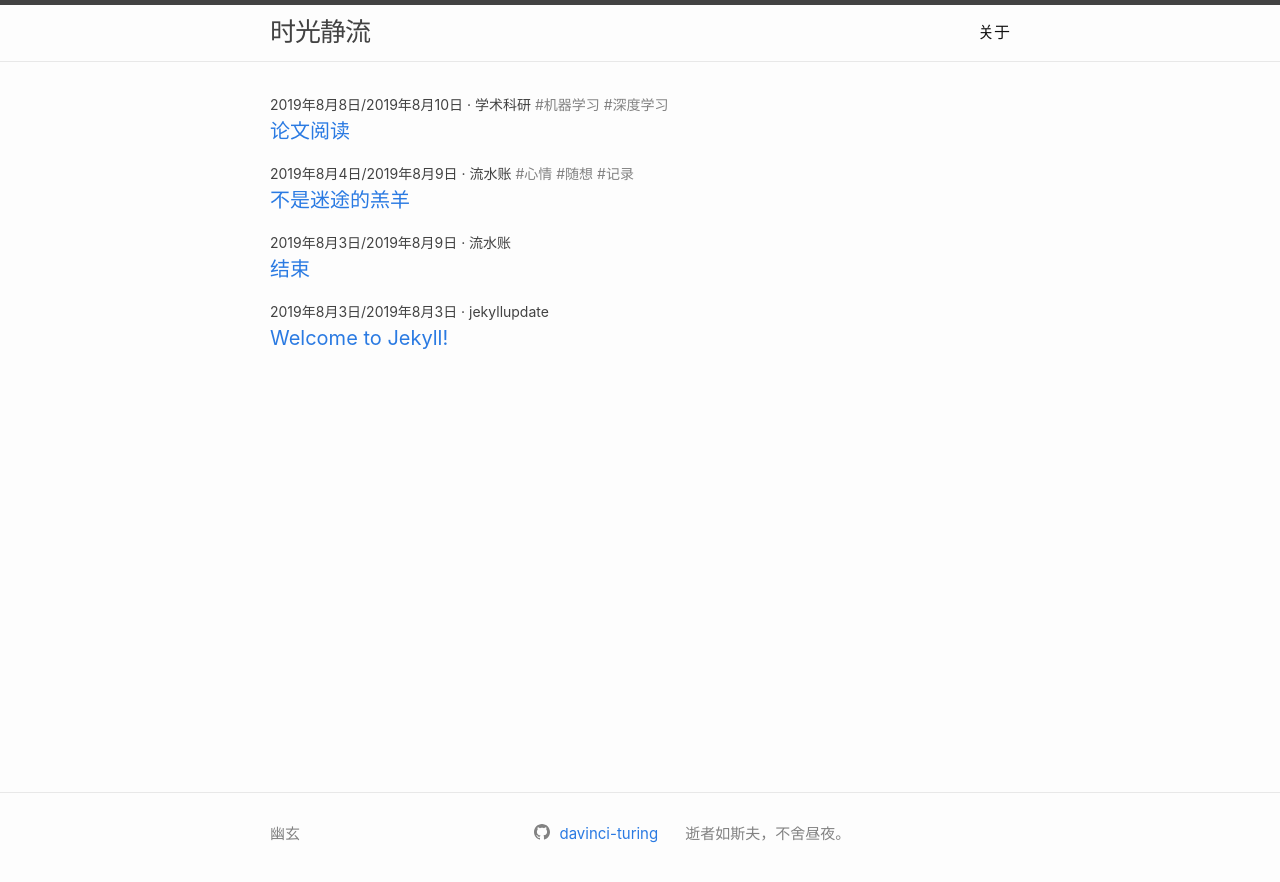
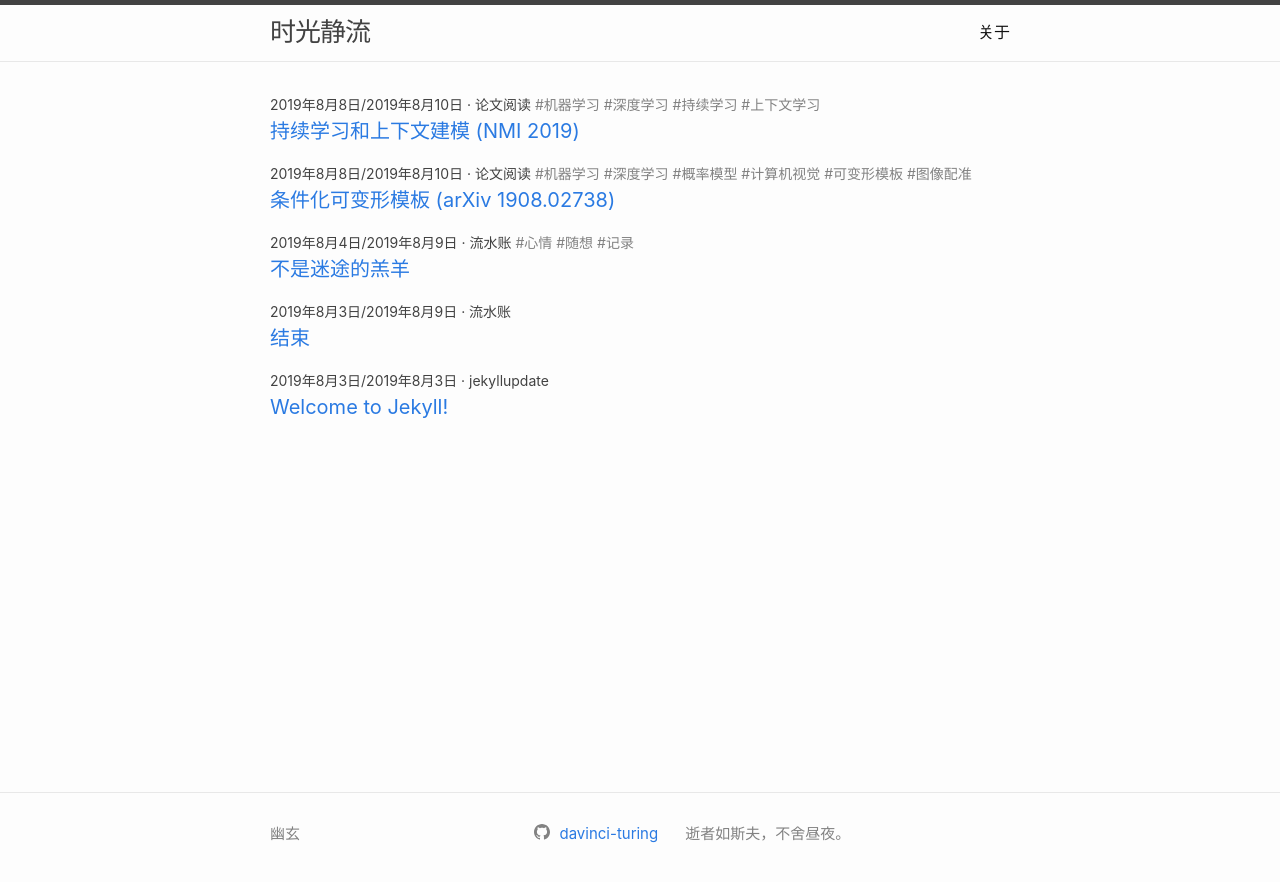
Before and after one commit to davinci-turing/davinci-turing.github.io, a Jekyll site: the page built from index.md, in a window 1280 px wide. Shown: the top 882 px of the page. Built offline with Jekyll 4.4.1, drawn with Linux system fonts in a browser that asks for light colours.

Commit message:
Update posts: update paper reading; add new one for continual learning

```diff
--- a/_posts/2019-08-04-no-idea-what-to-write.markdown
+++ b/_posts/2019-08-04-no-idea-what-to-write.markdown
@@ -75,3 +75,7 @@ LAGRANGE MULTIPLIERS](http://ramanujan.math.trinity.edu/wtrench/texts/TRENCH_LAG
 - RepPoints: Point Set Representation for Object Detection (ICCV 2019, [arXiv 1904.11490](https://arxiv.org/abs/1904.11490))，另外，RepPoints作者认为图森这个AlignDet的工作是RepPoints的特例（其实就是他们的基线模型），并分析了[实现上的一些差异](https://www.zhihu.com/question/338959309/answer/780428729)。
 
 今天查最大似然估计和最大后验估计的时候，发现[ESL](https://web.stanford.edu/~hastie/ElemStatLearn/)的一个小错误，我手头纸质版本的232页公式(8.23)，分母的积分应该是对参数\\(\theta\\)而不是对数据\\(\mathbf{Z}\\)，否则分母上\\(\mathbf{Z}\\)都积分积没了，怎么会得到“后验”呢。
+
+## 2019.8.10
+
+[3个方法解决百度网盘限速 （2019-08-04 更新）](https://www.runningcheese.com/baiduyun)
--- a/_posts/2019-08-08-paper-reading-deep-learning.markdown
+++ b/_posts/2019-08-08-paper-reading-cond-deform-template.markdown
@@ -1,19 +1,17 @@
 ---
 layout: post
-title:  "论文阅读"
+title:  "条件化可变形模板 (arXiv 1908.02738)"
 date:   2019-08-08 10:08:00 +0800
 date_update: 2019-08-10 14:19:00 +0800
-categories: 学术科研
-tags: [机器学习,深度学习]
+categories: 论文阅读
+tags: [机器学习,深度学习,概率模型,计算机视觉,可变形模板,图像配准]
 author: 幽玄
 use_mathjax: true
 ---
 
-## 可变形模板 Deformable Template
-
-&#9733;&#9733;&#9733; Learning Conditional Deformable Templates with Convolutional Networks. [arXiv 1908.02738](https://arxiv.org/abs/1908.02738)
-- 关键词：条件化模板，形变场，极大似然估计，微分同胚变换 diffeomorphism transform
-- 医疗图像处理，图像配准，对齐 alignment，对应关系 correspondence
+&#9733;&#9733;&#9733;&#9734; Learning Conditional Deformable Templates with Convolutional Networks. [[arXiv 1908.02738](https://arxiv.org/abs/1908.02738)]
+- 问题关键词：医疗图像处理，图像配准，对齐 alignment，对应关系 correspondence
+- 方法关键词：条件化模板，形变场，极大似然估计，微分同胚变换 diffeomorphism transform
 - 模板可以看成是对数据变化模式的概括。
 
 作者信息：
@@ -57,7 +55,7 @@ use_mathjax: true
 
 先验取对数的结果如下：
 \\[ \log p(\mathcal{V}) = -\gamma \Vert \bar{u}\_v \Vert^2 - \sum_{i=1}^n \frac{d}{2} \lambda_d \Vert u\_{v_i} \Vert^2 + \sum_{i=1}^n \frac{1}{2} \lambda_a \Vert \nabla u_{v_i} \Vert^2 + \mathrm{const}, \\]
-其中\\(d\\)为节点度数，\\(\nabla u_{v_i}\\)是形变场\\(\phi_{v_i}\\)也即偏移\\(u_{v_i}\\)的梯度。注意这里严格来说不应该取等号，另外原文公式(4)符号有点小问题，用的\\(u_i\\)，这里我改成了和原文公式(3)一致的\\(u_{v_i}\\)，不过用哪种都不影响理解。这个式子第一项很直接，第二项也好理解，度矩阵是对角阵，而每个像素的度应该是一样的，所以直接统一乘以度数\\(d\\)即可，&#9889;第三项暂时不知道怎么过来的，因为邻接矩阵照理来说是不包含负数的，怎么会计算出梯度来呢？原文这块引用了[参考文献17](https://arxiv.org/abs/1805.04605)，是作者之前的一个文章，里面确实写了相关的结果，但是也没有推导，结果在引文公式(6)下面，但是那块是直接用的拉普拉斯矩阵得到的结果 [[1]](#fn_gauss_precision_matrix_result)，而不是邻接矩阵，让人怀疑这两个地方是否矛盾，至少有一个不对？关于多元高斯分布的对数似然，可以参考[Wikipedia](https://en.wikipedia.org/wiki/Multivariate_normal_distribution#Likelihood_function) [[2]](#fn_gauss_log_likelihood)。
+其中\\(d\\)为节点度数，\\(\nabla u_{v_i}\\)是形变场\\(\phi_{v_i}\\)也即偏移\\(u_{v_i}\\)的梯度。注意这里严格来说不应该取等号，另外原文公式(4)符号有点小问题，用的\\(u_i\\)，这里我改成了和原文公式(3)一致的\\(u_{v_i}\\)，不过用哪种都不影响理解。这个式子第一项很直接，第二项也好理解，度矩阵是对角阵，而每个像素的度应该是一样的，所以直接统一乘以度数\\(d\\)即可，&#9889;第三项暂时不知道怎么过来的，因为邻接矩阵照理来说是不包含负数的，怎么会计算出梯度来呢？原文这块引用了[参考文献17](https://arxiv.org/abs/1805.04605)，是作者之前的一个文章，里面确实写了相关的结果，但是也没有推导，结果在引文公式(6)下面，但是那块是直接用的拉普拉斯矩阵得到的结果 <sup>[[1]](#fn_gauss_precision_matrix_result)</sup>，而不是邻接矩阵，让人怀疑这两个地方是否矛盾，至少有一个不对？关于多元高斯分布的对数似然，可以参考[Wikipedia](https://en.wikipedia.org/wiki/Multivariate_normal_distribution#Likelihood_function) <sup>[[2]](#fn_gauss_log_likelihood)</sup>。
 
 先验的第一项是希望从整个数据集上平均下来看，形变的幅度是比较小的，即学到的模板平均来看和样例都非常接近；第二项和第三项是希望最小化单个样例上形变的幅度和光滑性，&#9889;这里我感觉很疑惑，为什么要避免光滑？一般情况不都是希望尽量光滑吗？而且论文也说了希望“光滑和无偏”，无偏可以理解，大致对应第一项和第二项，但是光滑这一点上现在反过来了？
 
@@ -90,7 +88,7 @@ use_mathjax: true
 
 不知不觉竟然精读了这篇文章，花了差不多两天时间，emmm... &#x1F610;
 
-<br/><br/>
+<br/>
 
 <a name="fn_gauss_precision_matrix_result">[1]</a> \\( \Sigma_z^{-1} = \Lambda_z = \lambda L \\)，\\( \mu^{\mathrm{T}} \Lambda_z \mu = \frac{\lambda}{2} \sum_i \sum_{j\in N(i)} (\mu[i] - \mu[j])^2 \\)，其中\\(L\\)是拉普拉斯矩阵，\\(N(i)\\)表示体素\\(i\\)（voxel）的邻居集合（这篇文章考虑到而是三维校准，所以是体素不是像素）。这里我对原文公式按照自己的理解做了修改，外层求和增加下标\\(i\\)，内层求和\\(N(I)\\)改成\\(N(i)\\)，这样公式更加清晰好懂，另外在不影响理解的情况下，我去掉了\\(\mu\\)的下标。
 
--- /dev/null
+++ b/_posts/2019-08-10-cont-learn.markdown
@@ -0,0 +1,31 @@
+---
+layout: post
+title:  "持续学习和上下文建模 (NMI 2019)"
+date:   2019-08-08 10:08:00 +0800
+date_update: 2019-08-10 14:19:00 +0800
+categories: 论文阅读
+tags: [机器学习,深度学习,持续学习,上下文学习]
+author: 幽玄
+use_mathjax: true
+---
+
+&#9733;&#9733;&#9733;&#9733; Continual Learning of Context-Dependent Processing in Neural Networks. [[ReadCube](https://rdcu.be/bOaa3), [Nature Machine Intelligence vol.1 (2019.8)](https://www.nature.com/articles/s42256-019-0080-x) & [Supplementary Material](https://www.nature.com/articles/s42256-019-0080-x#MOESM1), [arXiv 1810.01256](https://arxiv.org/abs/1810.01256)] <sup>[[1]](#fn_arxiv_diff)</sup>
+- 问题关键词：持续学习 continual learning，上下文 context，动态场景 dynamic situation，灾难性遗忘 catastrophic forgetting
+- 方法关键词：正交权重修正 orthogonal weight modification
+- 代码：
+{% include icon-github.html username="beijixiong3510" %} /
+[OWM](https://github.com/beijixiong3510/OWM)
+
+作者信息：
+- 中国科学院，自动化研究所
+- 曾冠雄，陈阳，崔波，余山。前面三个作者都没有找到个人主页，根据[微信公众号的推送](https://mp.weixin.qq.com/s/OnkM6lTmATuRkhuuSQnEZQ)，一作是2019届的硕士，二作是博士后，现已留自动化所任助理研究员，三作是博士生。
+- [余山](http://people.ucas.ac.cn/~0032501) ([Google Scholar](https://scholar.google.com/citations?user=YdaRHiIAAAAJ&hl=en))：主要研究脑和神经科学相关的问题，包括脑功能的神经网络机制、类脑计算以及脑机接口。曾在德国马克思普朗克脑研究所和美国国家精神卫生研究所做过博士后。2018年6月起任模式识别国家重点实验室副主任。
+
+
+
+其它：
+ - 微信公众号推送：[AI科技评论 - 国内首发Nature子刊 Machine Intelligence论文](https://mp.weixin.qq.com/s/OnkM6lTmATuRkhuuSQnEZQ)
+
+<br/>
+
+<a name="fn_arxiv_diff">[1]</a> 比较发现，arXiv 1810.01256v2版本和正式发表的版本存在差异。
```
Also changed, not shown: other parts of _posts/2019-08-08-paper-reading-cond-deform-template.markdown (+1 -1 lines).
